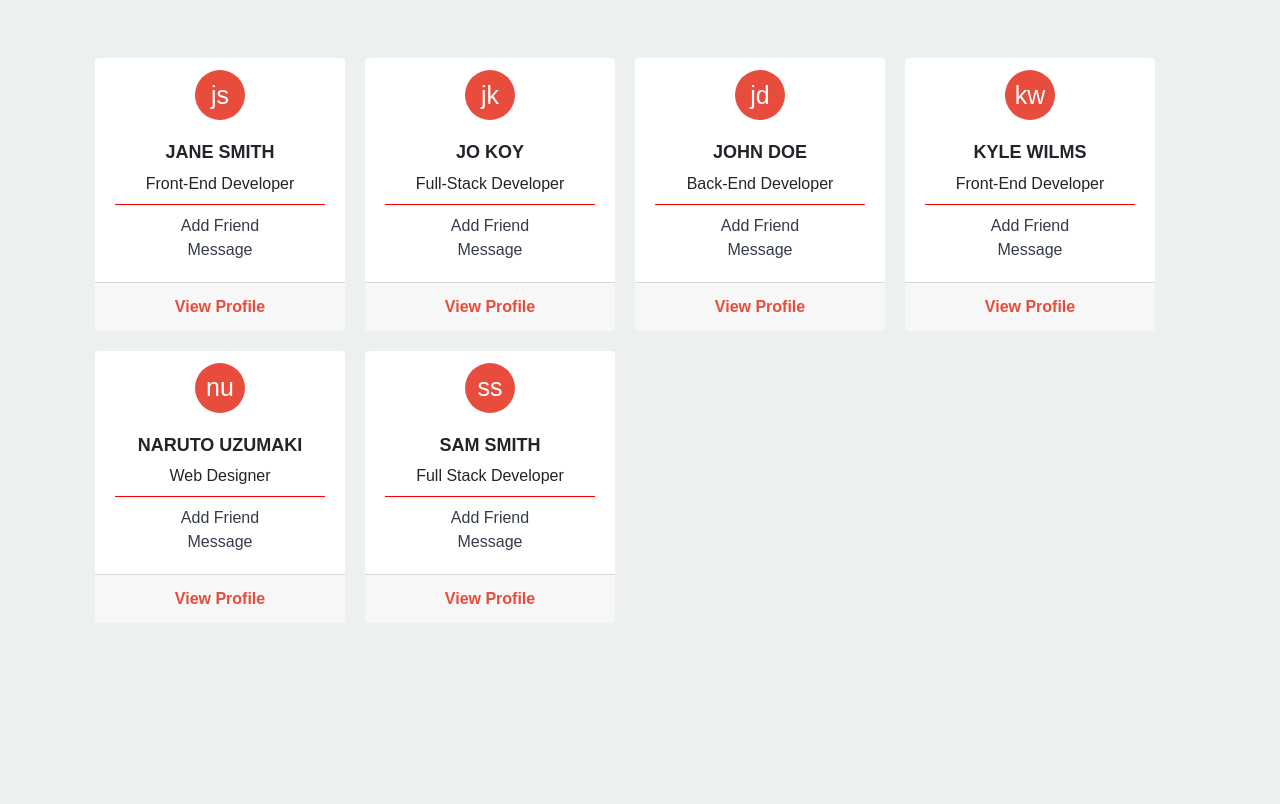
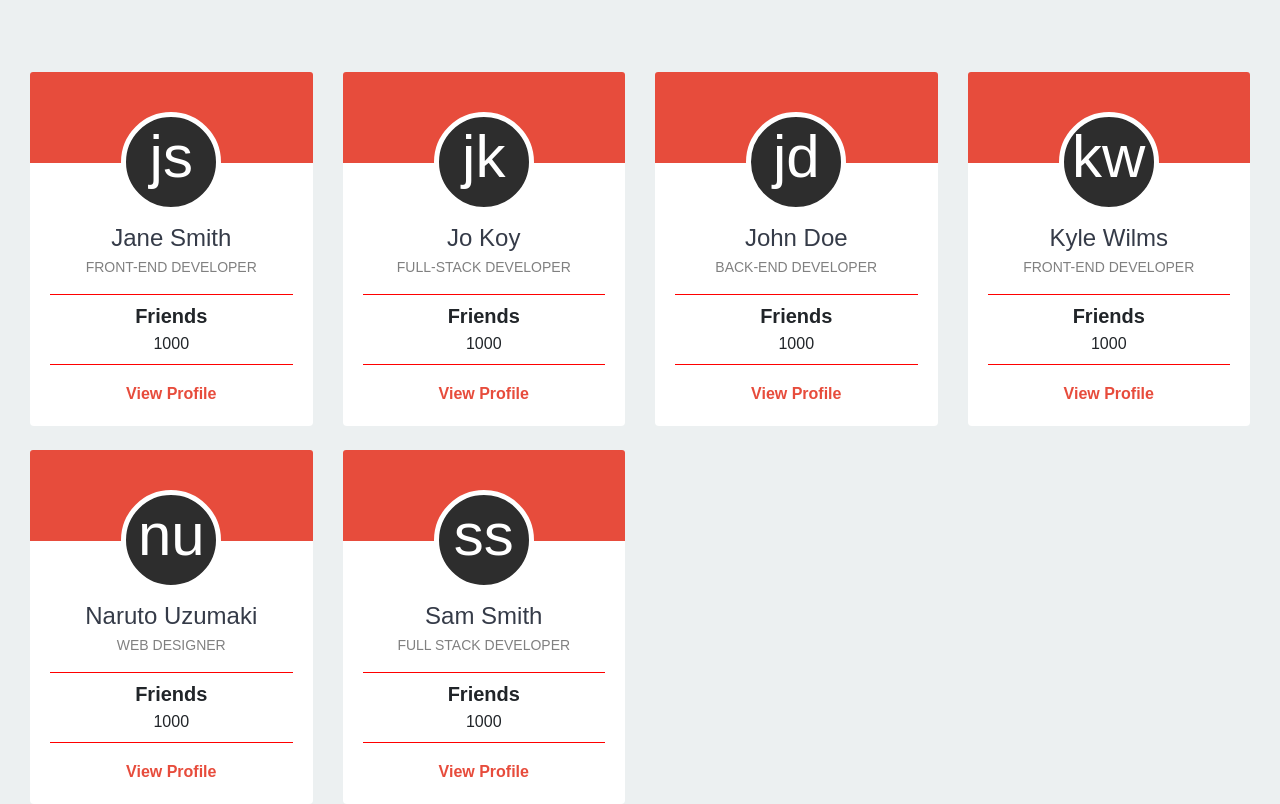
Before and after one commit to enrina-wilms/catalyst, a PHP site: page /developers.php in a window 1280 px wide. Shown: the part 56-860 px from the top of the page. Before the commit the page ends 660 px from the top, so only its background shows below. Run offline with PHP 8.4, Linux system fonts and the light colour scheme; data comes from the database, SQL or seed files in the repository; some libraries are stand-ins or nearby versions; some web fonts are replaced.

Commit message:
fix create validation and developers styling

```diff
--- a/css/style.css
+++ b/css/style.css
@@ -16,7 +16,9 @@ a {
 	text-decoration: none;
 	color: #353b48;
 }
-
+a:hover{
+	text-decoration: none;
+}
 p {
 	margin: 0;
 	padding: 0;
@@ -192,18 +194,22 @@ a:hover {
 	color: darkgray;
 }
 .mentor-gray:hover{
-	color: #c0392b;
+	color: #E74C3C;
 	cursor: pointer;
 }
 
 .mentor-num {
 	font-size: 20px;
-	font-weight: 1000;
+	font-weight: bold;
 }
 
 .mentor-profile {
-	font-weight: 1000;
-	color: #c0392b;
+	font-weight: bold;
+	color: #E74C3C;
+}
+.mentor-profile:hover {
+	color: #2d2d2d;
+	text-decoration: none;
 }
 .profile-initials-mentor {
 	position: relative;
@@ -354,6 +360,7 @@ span{
 }
 
 .main-h5 {
+	text-transform: capitalize!important;
 	font-weight: 600;
 	margin-bottom: 0;
 }
@@ -366,6 +373,9 @@ span{
 
 .main-cardBody {
 	padding-bottom: 0;
+}
+p.card-text{
+	text-transform: capitalize!important;
 }
 
 .main-action-button {
@@ -398,7 +408,7 @@ span{
 }
 
 .dev-h3 {
-	text-transform:uppercase;
+	text-transform:capitalize!important;
 	font-weight: bold;
 	font-size: 18px;
 	text-align: center;
--- a/includes/developers/developers.php
+++ b/includes/developers/developers.php
@@ -16,7 +16,7 @@ $list = $profileObj->getAllProfile($db);
 
 <br>
 <br>
-<div class="container">
+<div class="container-fluid">
 	<div class="row">
 
 <!--		<div class="card-deck" style="width:100%;">-->
--- a/includes/developers/list-developers.php
+++ b/includes/developers/list-developers.php
@@ -17,28 +17,53 @@ foreach($list as $profile) {
 	$secChar = mb_substr($lName, 0, 1, "UTF-8");
 
 
+    echo
+    '<div class="col-md-3 mt-4">
+        <div class="card text-center">
+            <div class="card-header main-left-sidebar-header">
+                <div class="dev-profile-contatiner" style="margin:0 auto;top:30px;">
+                    <div class="profile-avatar-circle">
+                        <span class="profile-initials">'.$firstChar.$secChar.'</span>
+                    </div>
+                </div>
+            </div>
+            <div class="card-body text-center">
+                <a href="../developers/profile.php?id='.$profile->id.'" class="dev-h3"><h4>'.($profile->fname). ' ' . $profile->lname.'</h4></a>
+                <p class="mt-n1 mb-3 mentor-title">'.$profile->position.'</p>
+                <hr>
+                <h6 class="mentor-num mb-1">Friends</h6>
+                <span>1000</span>
+                <hr>
+                <p class="mt-3"><a href="../developers/profile.php?id='.$profile->id.'" class="mentor-profile">View Profile</a></p>
+            </div>
+        </div>
+    </div>
+    <!--end col-->';
 
-echo '<div class="dev-container">'
-.'<div class="card dev-card">'
-.'<div class="card-header dev-header">'
-. '<div class="dev-avatar-circle">'
-. '<span class="dev-initials">' . $firstChar . $secChar . '</span>'
-. '</div>'
-//.'<div class="dev-circle"></div>'
-.'</div>'
-.'<h3 class="dev-h3">' . $profile->fname . ' ' . $profile->lname . '</h3>'
-.'<p class="text-center">' . $profile->position . '</p>'
-.'<div class="card-body dev-card-body">'
-.'<hr>'
-.'<a href="#" class="">Add Friend</a>'
-.'<br>'
-.'<a href="#" class="">Message</a>'
-.'</div>'
-.'<div class="card-footer dev-footer">'
-.'<a href="profile.php?id=' . $profile->id . '" class="" style="color: #E74C3C;font-weight:bold;">View Profile</a>'
-.'</div>'
-.'</div>'
-.'</div>';
+
+
+
+//echo '<div class="dev-container">'
+//.'<div class="card dev-card">'
+//.'<div class="card-header dev-header">'
+//. '<div class="dev-avatar-circle">'
+//. '<span class="dev-initials">' . $firstChar . $secChar . '</span>'
+//. '</div>'
+////.'<div class="dev-circle"></div>'
+//.'</div>'
+//.'<h3 class="dev-h3">' . $profile->fname . ' ' . $profile->lname . '</h3>'
+//.'<p class="text-center">' . $profile->position . '</p>'
+//.'<div class="card-body dev-card-body">'
+//.'<hr>'
+//.'<a href="#" class="">Add Friend</a>'
+//.'<br>'
+//.'<a href="#" class="">Message</a>'
+//.'</div>'
+//.'<div class="card-footer dev-footer">'
+//.'<a href="profile.php?id=' . $profile->id . '" class="" style="color: #E74C3C;font-weight:bold;">View Profile</a>'
+//.'</div>'
+//.'</div>'
+//.'</div>';
 
 
 }
--- a/includes/userProfile/user-profile.php
+++ b/includes/userProfile/user-profile.php
@@ -239,8 +239,8 @@ require_once MODELS_STATUS_PATH . "/status.php";
 			</div>
 
 			<!--APPRENTICE SIDEBAR-->
+			<h5 class="sidebar-h5">Apprentices</h5>
 			<div class="sidebar-right-height">
-				<h5 class="sidebar-h5">Apprentices</h5>
 				<?php require_once '../mentorship/list-user-apprentice.php'; ?>
 			</div>
 		</div>
--- a/models/profile/user-profile.php
+++ b/models/profile/user-profile.php
@@ -48,20 +48,18 @@ class Profile
 	}
 
 	//adding profile
-	public function addProfile($fname, $lname, $email, $contact, $image, $location, $position, $portfolio_url, $mentorship_status, $user_id, $db){
+	public function addProfile($fname, $lname, $email, $contact, $location, $position, $portfolio_url, $user_id, $db){
 
-		$query = "INSERT INTO profiles(fname, lname, email, contact, image, location, position, portfolio_url, mentorship_status, user_id)
-		VALUES (:fname, :lname, :email, :contact, :image, :location, :position, :portfolio_url, :mentorship_status, :user_id)";
+		$query = "INSERT INTO profiles(fname, lname, email, contact, location, position, portfolio_url, user_id)
+		VALUES (:fname, :lname, :email, :contact, :location, :position, :portfolio_url, :user_id)";
 		$pdost = $db->prepare($query);
 		$pdost->bindParam(':fname', $fname);
 		$pdost->bindParam(':lname', $lname);
 		$pdost->bindParam(':email', $email);
 		$pdost->bindParam(':contact', $contact);
-		$pdost->bindParam(':image', $image);
 		$pdost->bindParam(':location', $location);
 		$pdost->bindParam(':position', $position);
 		$pdost->bindParam(':portfolio_url', $portfolio_url);
-		$pdost->bindParam(':mentorship_status', $mentorship_status);
 		$pdost->bindParam(':user_id', $user_id);
 
 		$profile = $pdost->execute();
```
Also changed, not shown: includes/userProfile/create-profile.php (+55 -53 lines), includes/validation/create-form-submit.php (+23 -37 lines), includes/validation/form-validation.php (+1 -10 lines).
